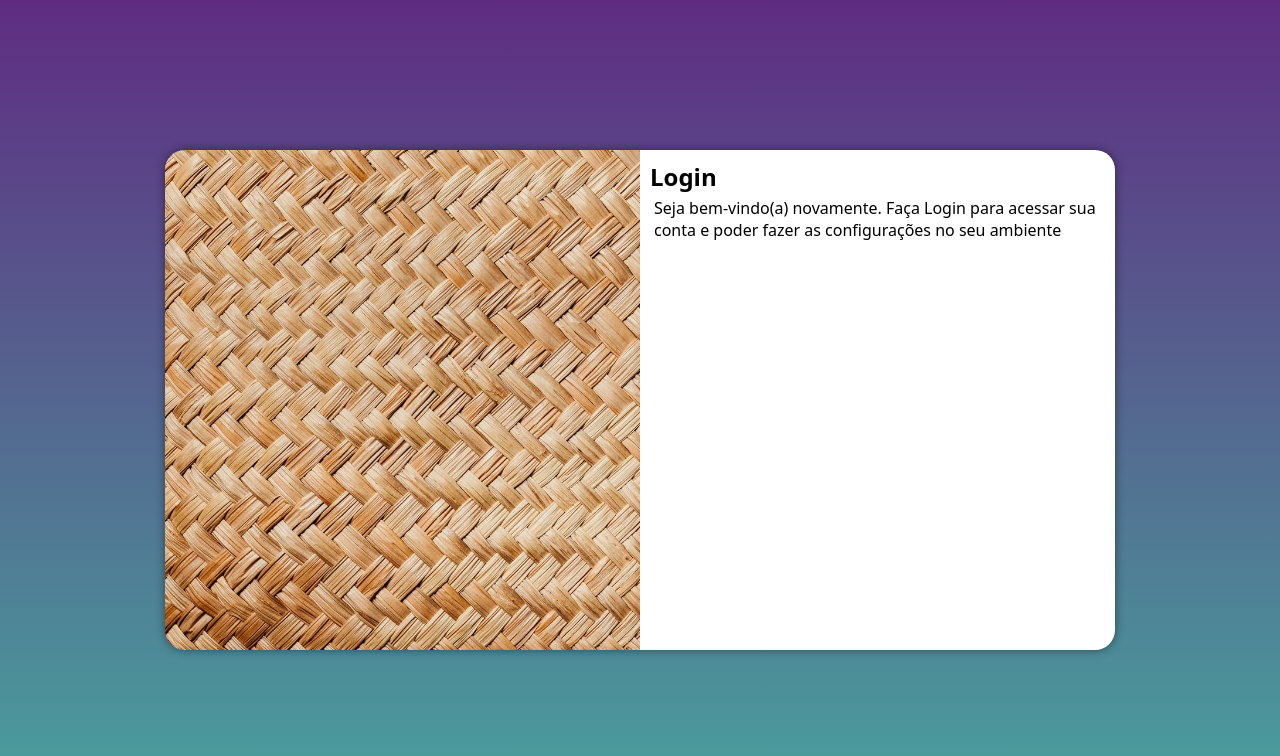
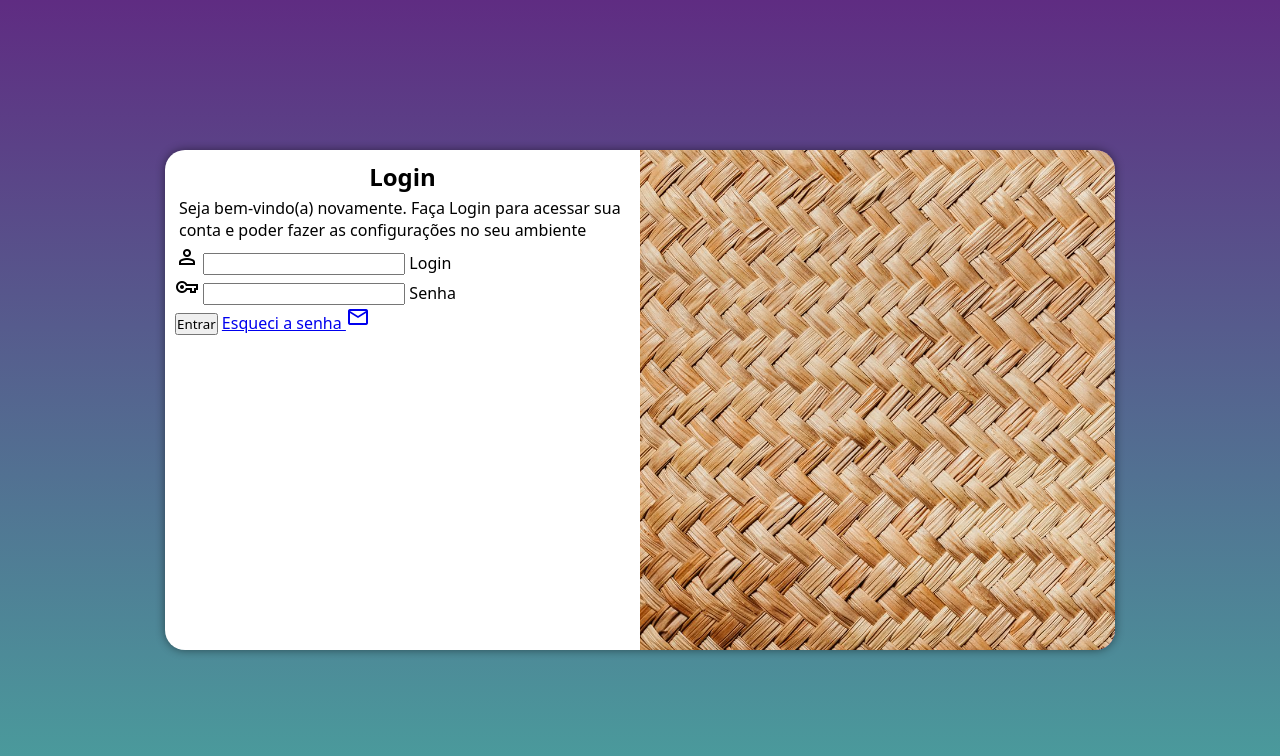
Before and after one commit to JoaoGuilhermmy/projeto-login, a plain HTML site: page index.html in a window 1280 px wide. Drawn offline with nearby package versions, Linux system fonts and the light colour scheme.

Commit message:
Adicionando Formulario

```diff
--- a/estilos/media-query.css
+++ b/estilos/media-query.css
@@ -32,13 +32,13 @@
     }
 
     section#login > div#imagem{
-        float: left;
+        float: right;
         width: 50%;
         height: 100%;
     }
 
     section#login > div#formulario{
-        float: right;
+        float: left;
         width: 50%;
     }
 }
--- a/estilos/style.css
+++ b/estilos/style.css
@@ -55,6 +55,10 @@
     padding: 10px;
 }
 
-section#login > div#formulario > p{
+div#formulario > h1{
+    text-align: center;
+}
+
+div#formulario > p{
     padding: 4px;
 }
--- a/index.html
+++ b/index.html
@@ -4,6 +4,7 @@
     <meta charset="UTF-8">
     <meta name="viewport" content="width=device-width, initial-scale=1.0">
     <title>Document</title>
+    <link href="https://fonts.googleapis.com/css2?family=Material+Symbols+Outlined" rel="stylesheet" />
     <link rel="stylesheet" href="estilos/style.css">
     <link rel="stylesheet" href="estilos/media-query.css">
 </head>
@@ -17,7 +18,20 @@
                 <h1>Login</h1>
                 <p>Seja bem-vindo(a) novamente. Faça Login para acessar sua conta e poder fazer as configurações no seu ambiente</p>
                 <form action="login.php" method="post">
-
+                    <div class="campo">
+                        <span class="material-symbols-outlined">person</span>
+                        <input type="email" name="login" id="ilogin" required>
+                        <label for="ilogin">Login</label>
+                    </div>
+                    <div class="campo">
+                        <span class="material-symbols-outlined">vpn_key</span>
+                        <input type="password" name="senha" id="isenha" required minlength="8">
+                        <label for="isenha">Senha</label>
+                    </div>
+                    <input type="submit" value="Entrar">
+                    <a href="esqueci.html">
+                        Esqueci a senha <span class="material-symbols-outlined">mail</span>
+                    </a>
                 </form>
             </div>
         </section>
```
